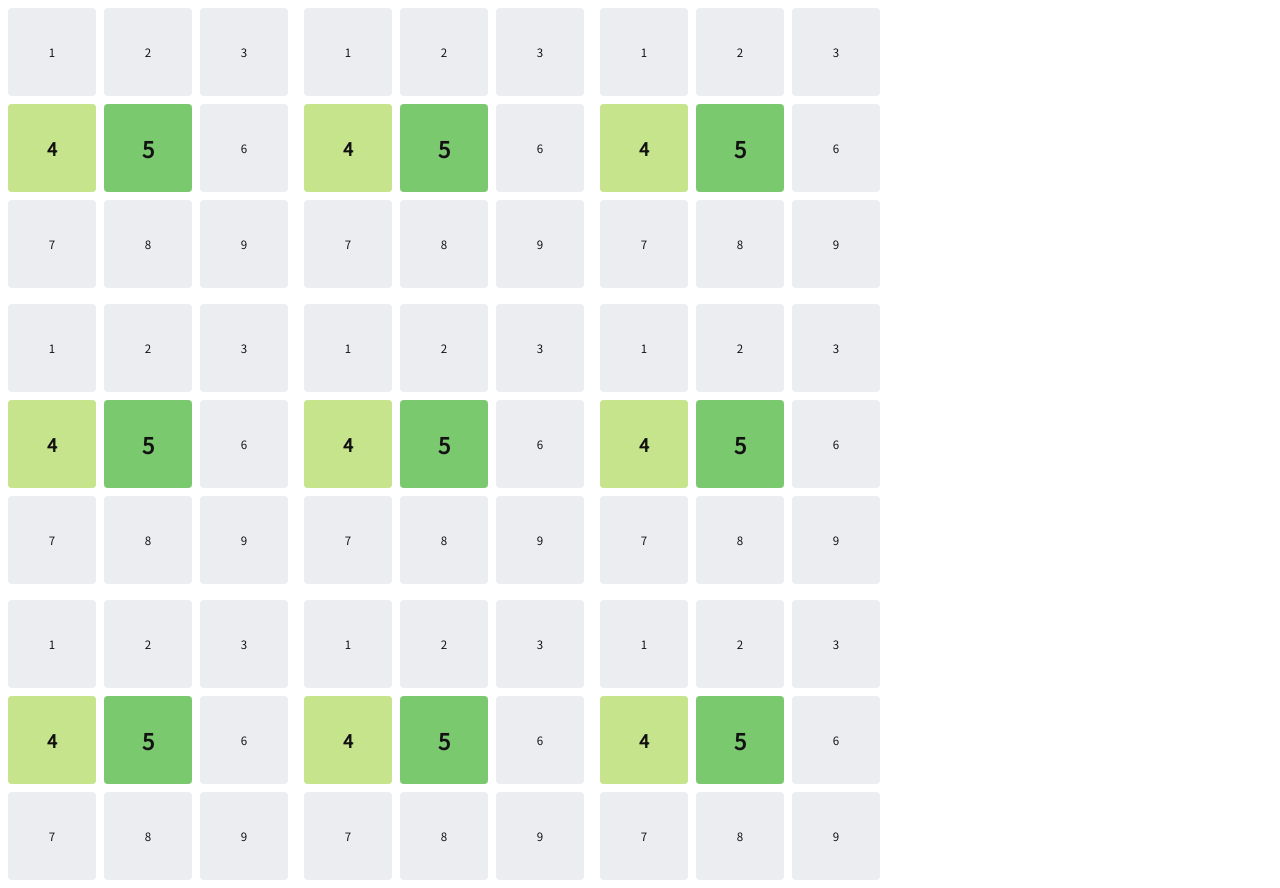
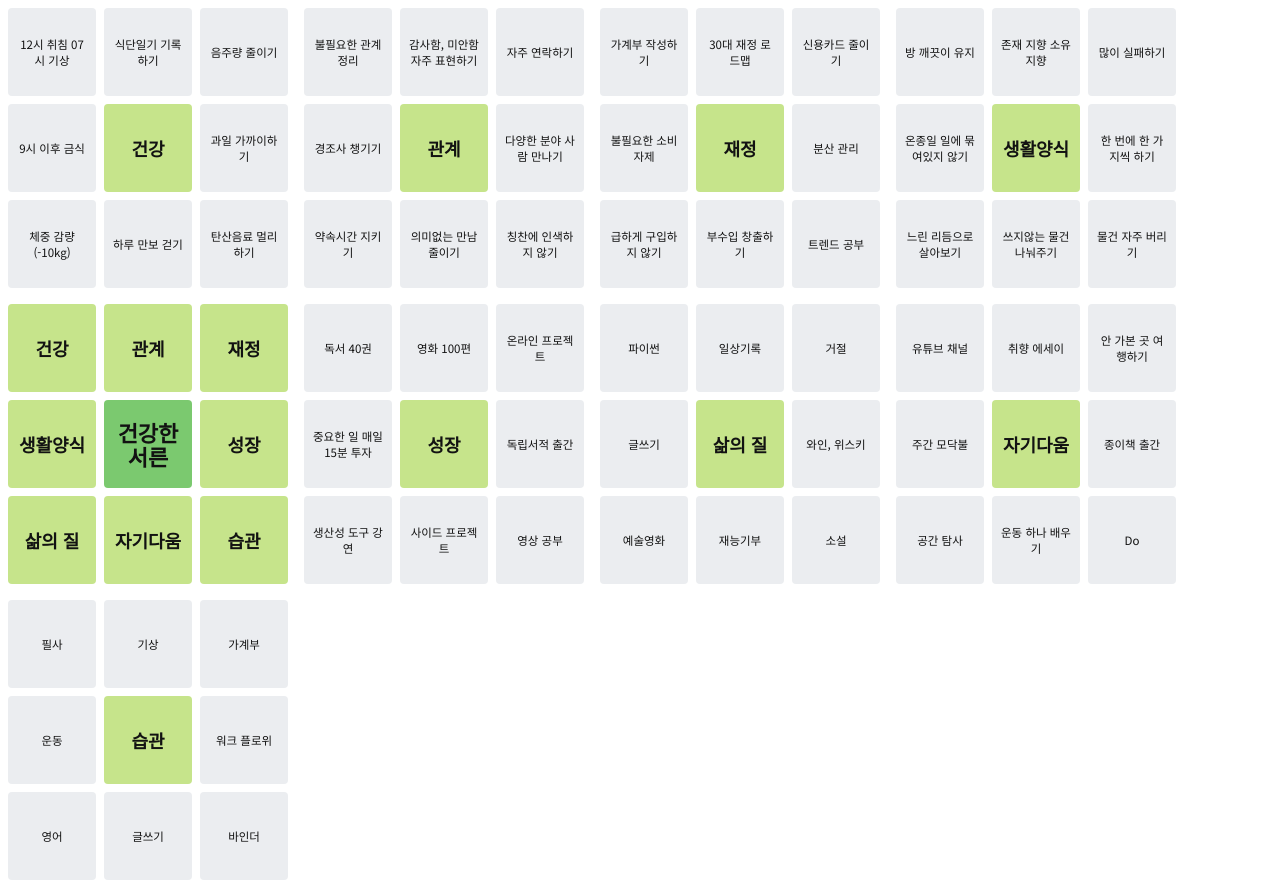
Before and after one commit to JiSop/mandalart-chart, a React (Vite) app: page / in a window 1280 px wide. Built offline with nearby package versions, Linux system fonts and the light colour scheme.

Commit message:
기본 레이아웃 완료

```diff
--- a/src/App.js
+++ b/src/App.js
@@ -2,12 +2,12 @@ import React from 'react';
 import './App.css';
 import 'normalize.css';
 
-import Mandalart from './components/Mandalart';
+import MandalartContainer from './containers/MandalartContainer';
 
 const App = () => {
   return (
     <div id="App">
-      <Mandalart />
+      <MandalartContainer />
     </div>
   );
 };
--- a/src/components/GoalGrid.js
+++ b/src/components/GoalGrid.js
@@ -1,40 +1,37 @@
 import React from 'react';
-import Styled from 'styled-components';
-
+import Styled, { css } from 'styled-components';
+import PropTypes from 'prop-types';
 import Square from './Square';
 
 const GoalGridBlock = Styled.div`
   height: 288px;
+  width: 288px;
   margin: 4px;
   display: flex;
-  flex-direction: column;
+  flex-wrap: wrap;
+  flex-direction: row;
+  ${props =>
+    props.index &&
+    css`
+      order: ${props.index};
+    `}
 `;
 
-const GridRow = Styled.div`
-  width: 288px;
-  display: flex;
-`;
-
-const GoalGrid = () => {
+const GoalGrid = ({ subGoal, index }) => {
+  const { goal, plans } = subGoal;
   return (
-    <GoalGridBlock>
-      <GridRow>
-        <Square text="1" />
-        <Square text="2" />
-        <Square text="3" />
-      </GridRow>
-      <GridRow>
-        <Square text="4" type="subGoal" />
-        <Square text="5" type="goal" />
-        <Square text="6" />
-      </GridRow>
-      <GridRow>
-        <Square text="7" />
-        <Square text="8" />
-        <Square text="9" />
-      </GridRow>
+    <GoalGridBlock index={index}>
+      <Square text={goal} type="subGoal" index={4} />
+      {plans.map((plan, i) => (
+        <Square text={plan} key={plan + i} index={i} />
+      ))}
     </GoalGridBlock>
   );
 };
 
+GoalGrid.propTypes = {
+  subGoal: PropTypes.object,
+  index: PropTypes.number,
+};
+
 export default GoalGrid;
--- /dev/null
+++ b/src/components/MainGoalGrid.js
@@ -0,0 +1,37 @@
+import React from 'react';
+import PropTypes from 'prop-types';
+import Styled from 'styled-components';
+import Square from './Square';
+
+const MainGoalGridBlock = Styled.div`
+  height: 288px;
+  width: 288px;
+  margin: 4px;
+  display: flex;
+  flex-wrap: wrap;
+  flex-direction: row;
+  order: 4;
+`;
+
+const MainGoalGrid = ({ mainGoal, subGoals }) => {
+  return (
+    <MainGoalGridBlock>
+      <Square text={mainGoal} type="goal" index={4} />
+      {subGoals.map((subGoal, i) => (
+        <Square
+          text={subGoal.goal}
+          type="subGoal"
+          index={i}
+          key={subGoal.goal + i}
+        />
+      ))}
+    </MainGoalGridBlock>
+  );
+};
+
+MainGoalGrid.propTypes = {
+  mainGoal: PropTypes.string,
+  subGoals: PropTypes.object,
+};
+
+export default MainGoalGrid;
--- a/src/components/Mandalart.js
+++ b/src/components/Mandalart.js
@@ -1,27 +1,29 @@
 import React from 'react';
+import PropTypes from 'prop-types';
+import Styled from 'styled-components';
+import GoalGrid from './GoalGrid';
+import MainGoalGrid from './MainGoalGrid';
 
-import GoalGrid from './GoalGrid';
+const MandalartBlock = Styled.div`
+  display: flex;
+  flex-wrap: wrap;
+  flex-direction: row;
+`;
 
-const Mandalart = () => {
+const Mandalart = ({ mandalart }) => {
+  const { mainGoal, subGoals } = mandalart;
   return (
-    <>
-      <div style={{ display: 'flex' }}>
-        <GoalGrid />
-        <GoalGrid />
-        <GoalGrid />
-      </div>
-      <div style={{ display: 'flex' }}>
-        <GoalGrid />
-        <GoalGrid />
-        <GoalGrid />
-      </div>
-      <div style={{ display: 'flex' }}>
-        <GoalGrid />
-        <GoalGrid />
-        <GoalGrid />
-      </div>
-    </>
+    <MandalartBlock>
+      <MainGoalGrid mainGoal={mainGoal} subGoals={subGoals} />
+      {subGoals.map((subGoal, i) => (
+        <GoalGrid subGoal={subGoal} index={i} key={i} />
+      ))}
+    </MandalartBlock>
   );
 };
 
+Mandalart.propTypes = {
+  mandalart: PropTypes.object,
+};
+
 export default Mandalart;
--- a/src/components/Square.js
+++ b/src/components/Square.js
@@ -38,13 +38,17 @@ const SquareBlock = Styled.div`
           }
         `
       : ''}
+  ${props =>
+    props.index &&
+    css`
+      order: ${props.index};
+    `}
 `;
 
 const Square = props => {
-  const { text, type } = props;
-
+  const { text, type, index } = props;
   return (
-    <SquareBlock type={type}>
+    <SquareBlock type={type} index={index}>
       <div>{text}</div>
     </SquareBlock>
   );
@@ -53,6 +57,7 @@ const Square = props => {
 Square.propTypes = {
   text: PropTypes.string,
   type: PropTypes.string,
+  index: PropTypes.number,
 };
 
 export default React.memo(Square);
--- /dev/null
+++ b/src/containers/MandalartContainer.js
@@ -0,0 +1,10 @@
+import React from 'react';
+import { useSelector } from 'react-redux';
+import Mandalart from '../components/Mandalart';
+
+function MandalartContainer() {
+  const mandalart = useSelector(state => state.mandalart);
+  return <Mandalart mandalart={mandalart} />;
+}
+
+export default MandalartContainer;
--- a/src/index.js
+++ b/src/index.js
@@ -4,9 +4,9 @@ import { Provider } from 'react-redux';
 import configureStore from './redux/store';
 import reducer from './redux/reducer';
 import App from './App.js';
-import dumdata from './redux/dumData';
+import dumData from './redux/dumData';
 
-const initialState = dumdata;
+const initialState = { mandalart: { ...dumData } };
 
 const store = configureStore(reducer, initialState);
 
--- a/src/redux/dumData.js
+++ b/src/redux/dumData.js
@@ -1,91 +1,109 @@
 export default {
   mainGoal: '건강한 서른',
-  subGoal1: {
+  subGoals: [
+    {
       goal: '건강',
-    plan1: '12시 취침 07시 기상',
-    plan2: '식단일기 기록하기',
-    plan3: '음주량 줄이기',
-    plan4: '9시 이후 금식',
-    plan5: '과일 가까이하기',
-    plan6: '체중 감량(-10kg)',
-    plan7: '하루 만보 걷기',
-    plan8: '탄산음료 멀리하기',
+      plans: [
+        '12시 취침 07시 기상',
+        '식단일기 기록하기',
+        '음주량 줄이기',
+        '9시 이후 금식',
+        '과일 가까이하기',
+        '체중 감량(-10kg)',
+        '하루 만보 걷기',
+        '탄산음료 멀리하기',
+      ],
     },
-  subGoal2: {
+    {
       goal: '관계',
-    plan1: '불필요한 관계 정리',
-    plan2: '감사함, 미안함 자주 표현하기',
-    plan3: '자주 연락하기',
-    plan4: '경조사 챙기기',
-    plan5: '다양한 분야 사람 만나기',
-    plan6: '약속시간 지키기',
-    plan7: '의미없는 만남 줄이기',
-    plan8: '칭찬에 인색하지 않기',
+      plans: [
+        '불필요한 관계 정리',
+        '감사함, 미안함 자주 표현하기',
+        '자주 연락하기',
+        '경조사 챙기기',
+        '다양한 분야 사람 만나기',
+        '약속시간 지키기',
+        '의미없는 만남 줄이기',
+        '칭찬에 인색하지 않기',
+      ],
     },
-  subGoal3: {
+    {
       goal: '재정',
-    plan1: '가계부 작성하기',
-    plan2: '30대 재정 로드맵',
-    plan3: '신용카드 줄이기',
-    plan4: '불필요한 소비 자제',
-    plan5: '분산 관리',
-    plan6: '급하게 구입하지 않기',
-    plan7: '부수입 창출하기',
-    plan8: '트렌드 공부',
+      plans: [
+        '가계부 작성하기',
+        '30대 재정 로드맵',
+        '신용카드 줄이기',
+        '불필요한 소비 자제',
+        '분산 관리',
+        '급하게 구입하지 않기',
+        '부수입 창출하기',
+        '트렌드 공부',
+      ],
     },
-  subGoal4: {
+    {
       goal: '생활양식',
-    plan1: '방 깨긋이 유지',
-    plan2: '존재 지향 소유 지향',
-    plan3: '많이 실패하기',
-    plan4: '온종일 일에 묶여있지 않기',
-    plan5: '한 번에 한 가지씩 하기',
-    plan6: '느린 리듬으로 살아보기',
-    plan7: '쓰지않는 물건 나눠주기',
-    plan8: '물건 자주 버리기',
+      plans: [
+        '방 깨끗이 유지',
+        '존재 지향 소유 지향',
+        '많이 실패하기',
+        '온종일 일에 묶여있지 않기',
+        '한 번에 한 가지씩 하기',
+        '느린 리듬으로 살아보기',
+        '쓰지않는 물건 나눠주기',
+        '물건 자주 버리기',
+      ],
     },
-  subGoal5: {
+    {
       goal: '성장',
-    plan1: '독서 40권',
-    plan2: '영화 100편',
-    plan3: '온라인 프로젝트',
-    plan4: '중요한 일 매일 15분 투자',
-    plan5: '독립서적 출간',
-    plan6: '생산성 도구 강연',
-    plan7: '사이드 프로젝트',
-    plan8: '영상 공부',
+      plans: [
+        '독서 40권',
+        '영화 100편',
+        '온라인 프로젝트',
+        '중요한 일 매일 15분 투자',
+        '독립서적 출간',
+        '생산성 도구 강연',
+        '사이드 프로젝트',
+        '영상 공부',
+      ],
     },
-  subGoal6: {
+    {
       goal: '삶의 질',
-    plan1: '파이썬',
-    plan2: '일상기록',
-    plan3: '거절',
-    plan4: '글쓰기',
-    plan5: '와인, 위스키',
-    plan6: '예술영화',
-    plan7: '재능기부',
-    plan8: '소설',
+      plans: [
+        '파이썬',
+        '일상기록',
+        '거절',
+        '글쓰기',
+        '와인, 위스키',
+        '예술영화',
+        '재능기부',
+        '소설',
+      ],
     },
-  subGoal7: {
+    {
       goal: '자기다움',
-    plan1: '유튜브 채널',
-    plan2: '취향 에세이',
-    plan3: '안 가본 곳 여행하기',
-    plan4: '주간 모닥불',
-    plan5: '종이책 출간',
-    plan6: '공간 탐사',
-    plan7: '운동 하나 배우기',
-    plan8: 'Do',
+      plans: [
+        '유튜브 채널',
+        '취향 에세이',
+        '안 가본 곳 여행하기',
+        '주간 모닥불',
+        '종이책 출간',
+        '공간 탐사',
+        '운동 하나 배우기',
+        'Do',
+      ],
     },
-  subGoal8: {
+    {
       goal: '습관',
-    plan1: '필사',
-    plan2: '기상',
-    plan3: '가계부',
-    plan4: '운동',
-    plan5: '워크 플로위',
-    plan6: '영어',
-    plan7: '글쓰기',
-    plan8: '바인더',
+      plans: [
+        '필사',
+        '기상',
+        '가계부',
+        '운동',
+        '워크 플로위',
+        '영어',
+        '글쓰기',
+        '바인더',
+      ],
     },
+  ],
 };
```
Lines whose indentation alone changed are shown as unchanged.
